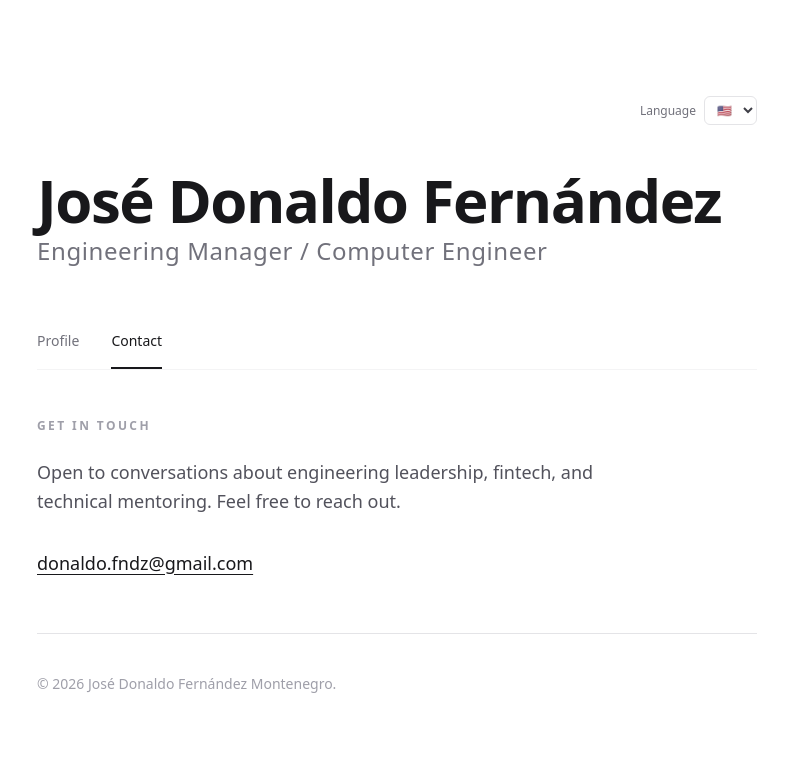
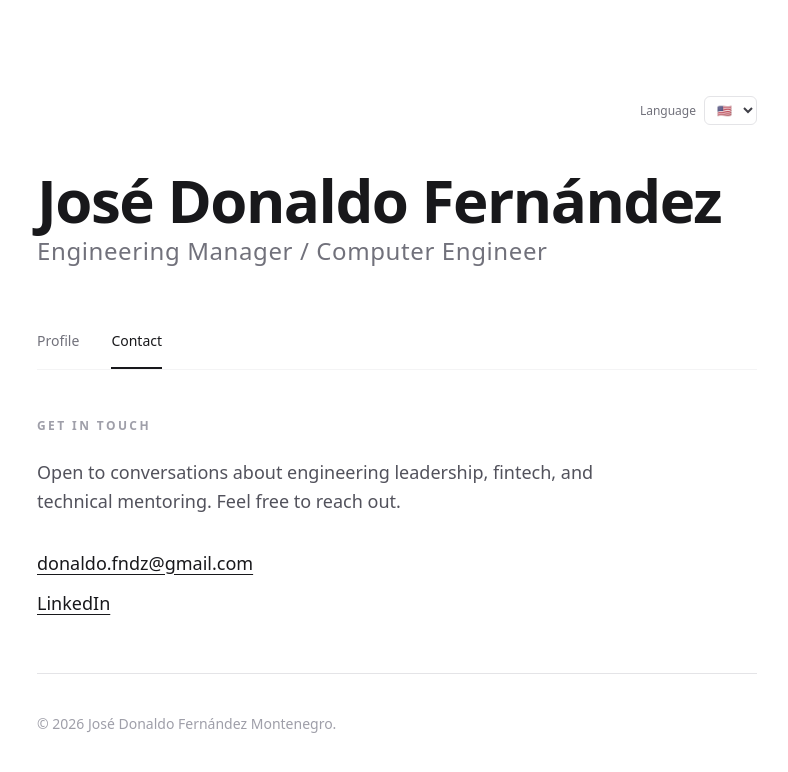
Before and after one commit to donaldofndz/business-card, a Next.js app: page /en in a window 1280 px wide. Both pictures are taken after a click on the button "Contact". Shown: the top 772 px of the page, without its empty margins (243-1031 px from the left). Built offline with nearby package versions, Linux system fonts and the light colour scheme.

Commit message:
Updating Tests and uploading final version

```diff
--- a/src/components/ContactCard.tsx
+++ b/src/components/ContactCard.tsx
@@ -1,20 +1,37 @@
 interface ContactCardProps {
   message: string;
   email: string;
+  linkedInLabel: string;
+  linkedInUrl: string;
 }
 
-export function ContactCard({ message, email }: ContactCardProps) {
+export function ContactCard({
+  message,
+  email,
+  linkedInLabel,
+  linkedInUrl,
+}: ContactCardProps) {
   return (
     <div className="max-w-xl">
       <p className="text-base md:text-lg leading-relaxed text-zinc-600 dark:text-zinc-300 mb-8">
         {message}
       </p>
+      <div className="flex flex-col gap-3">
         <a
           className="text-lg font-medium text-zinc-900 dark:text-white hover:text-zinc-600 dark:hover:text-zinc-300 transition-colors underline underline-offset-4"
           href={`mailto:${email}`}
         >
           {email}
         </a>
+        <a
+          className="text-lg font-medium text-zinc-900 dark:text-white hover:text-zinc-600 dark:hover:text-zinc-300 transition-colors underline underline-offset-4"
+          href={linkedInUrl}
+          rel="noreferrer"
+          target="_blank"
+        >
+          {linkedInLabel}
+        </a>
+      </div>
     </div>
   );
 }
--- a/src/components/ResumeApp.tsx
+++ b/src/components/ResumeApp.tsx
@@ -66,7 +66,12 @@ export function ResumeApp({ content, languageOptions, locale }: ResumeAppProps)
     if (activeView === "contact") {
       return (
         <Section title={content.sections.contact}>
-          <ContactCard message={content.contact.message} email={content.contact.email} />
+          <ContactCard
+            message={content.contact.message}
+            email={content.contact.email}
+            linkedInLabel={content.contact.linkedInLabel}
+            linkedInUrl={content.contact.linkedInUrl}
+          />
         </Section>
       );
     }
--- a/src/content/locales/en.json
+++ b/src/content/locales/en.json
@@ -96,7 +96,9 @@
   "posts": [],
   "contact": {
     "message": "Open to conversations about engineering leadership, fintech, and technical mentoring. Feel free to reach out.",
-    "email": "donaldo.fndz@gmail.com"
+    "email": "donaldo.fndz@gmail.com",
+    "linkedInLabel": "LinkedIn",
+    "linkedInUrl": "https://www.linkedin.com/in/donaldo-fernandez/"
   },
   "footer": {
     "copyrightTemplate": "© {{year}} José Donaldo Fernández Montenegro."
--- a/src/content/locales/es.json
+++ b/src/content/locales/es.json
@@ -96,7 +96,9 @@
   "posts": [],
   "contact": {
     "message": "Abierto a conversaciones sobre liderazgo técnico, fintech y mentoría en ingeniería. No dudes en contactarme.",
-    "email": "donaldo.fndz@gmail.com"
+    "email": "donaldo.fndz@gmail.com",
+    "linkedInLabel": "LinkedIn",
+    "linkedInUrl": "https://www.linkedin.com/in/donaldo-fernandez/"
   },
   "footer": {
     "copyrightTemplate": "© {{year}} José Donaldo Fernández Montenegro."
--- a/src/content/types.ts
+++ b/src/content/types.ts
@@ -51,6 +51,8 @@ export interface ResumeContent {
   contact: {
     message: string;
     email: string;
+    linkedInLabel: string;
+    linkedInUrl: string;
   };
   footer: {
     copyrightTemplate: string;
```
Also changed, not shown: 2 other files (tests, documents, lock files or other folders). Lines whose indentation alone changed are shown as unchanged.
